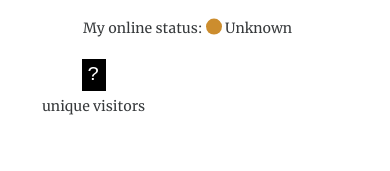
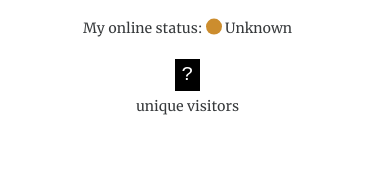
Before and after one commit to YouHaveTrouble/youhavetrouble.github.io, an Astro site: page / in a window 390 px wide. Shown: the part 501-672 px from the top of the page. Built offline with nearby package versions, Linux system fonts and the light colour scheme; Astro itself is replaced by a stand-in of ours; no server answers.

Commit message:
center the view counter on mobile

```diff
--- a/src/components/ViewCounter.astro
+++ b/src/components/ViewCounter.astro
@@ -33,6 +33,12 @@
 
   }
 
+  @media (max-width: 800px) {
+    .view-counter {
+      margin: 0 auto;
+    }
+  }
+
 </style>
 
 <script>
```
